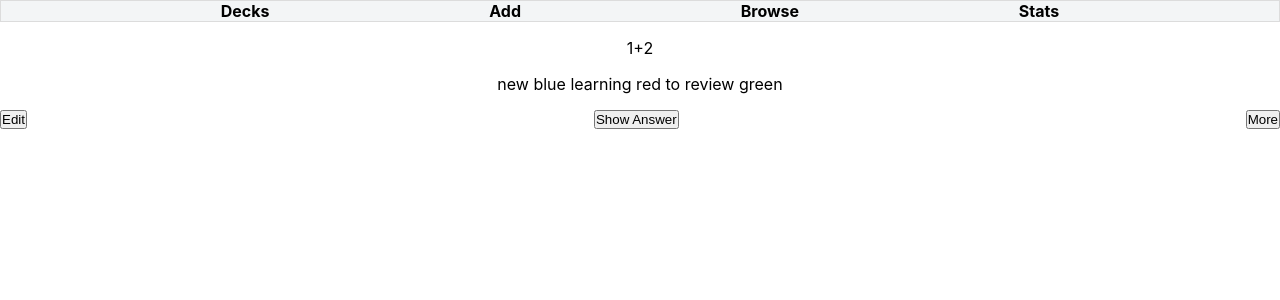
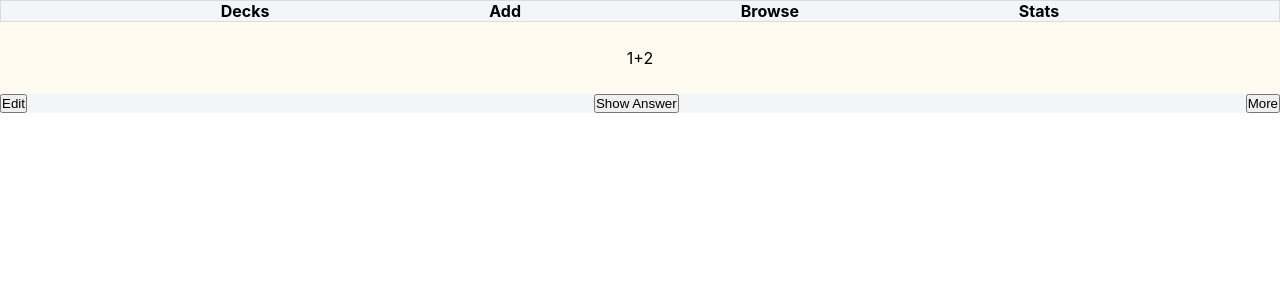
Before and after one commit to markxburek/flashcard-app, a React (Create React App) app in the folder flashcard-app/: page / in a window 1280 px wide. Shown: the top 300 px of the page. Built offline with nearby package versions, Linux system fonts and the light colour scheme.

Commit message:
Added some color to NavbarScren and FlashCard

```diff
--- a/flashcard-app/src/components/ButtonPanel.css
+++ b/flashcard-app/src/components/ButtonPanel.css
@@ -1,6 +1,7 @@
 #button-container{
     display:flex;
     justify-content: space-between;
+    background-color: #f3f5f6;
 
 
 }
--- a/flashcard-app/src/components/ButtonPanel.js
+++ b/flashcard-app/src/components/ButtonPanel.js
@@ -20,6 +20,8 @@ function ButtonPanel(props) {
     const GOOD_BUTTON = <button id="good-button" onClick={props.getNextFlashCard}>Good</button>;
     const EASY_BUTTON = <button id="easy-button" onClick={props.getNextFlashCard}>Easy</button>;
 
+    const CARDS_LEFT = <p>new blue learning red to review green</p>  ;
+
     const ANSWER_BUTTON_PANEL =
         <div id="button-container">
             {EDIT_BUTTON}
@@ -33,7 +35,7 @@ function ButtonPanel(props) {
     if (props.isAnswered !== true) {
 
         return (<div>
-            <p>new blue learning red to review green</p>
+
             {QUESTION_BUTTON_PANEL}
         </div>
         );
@@ -66,8 +68,6 @@ const mapDispatchToProps = dispatch => {
         getFlashCardAnswer: () => {
             dispatch(getFlashCardAnswer())
             dispatch(toggleButtonPanel())
-
-
         },
         toggleButtonPanel: ()=> dispatch(toggleButtonPanel())
     }
--- /dev/null
+++ b/flashcard-app/src/components/FlashCard.css
@@ -0,0 +1,4 @@
+#flashcard-container{
+    background-color: #fffbf1;
+    padding: 10px;
+}
--- a/flashcard-app/src/components/FlashCard.js
+++ b/flashcard-app/src/components/FlashCard.js
@@ -1,4 +1,5 @@
 import React from 'react';
+import './FlashCard.css';
 import { connect } from 'react-redux';
 
 
@@ -6,7 +7,7 @@ import { connect } from 'react-redux';
 const FlashCard = function (props) {
 
     return (
-        <div>
+        <div id="flashcard-container">
             <p>{props.viewing}</p>
         </div>
     );
```
